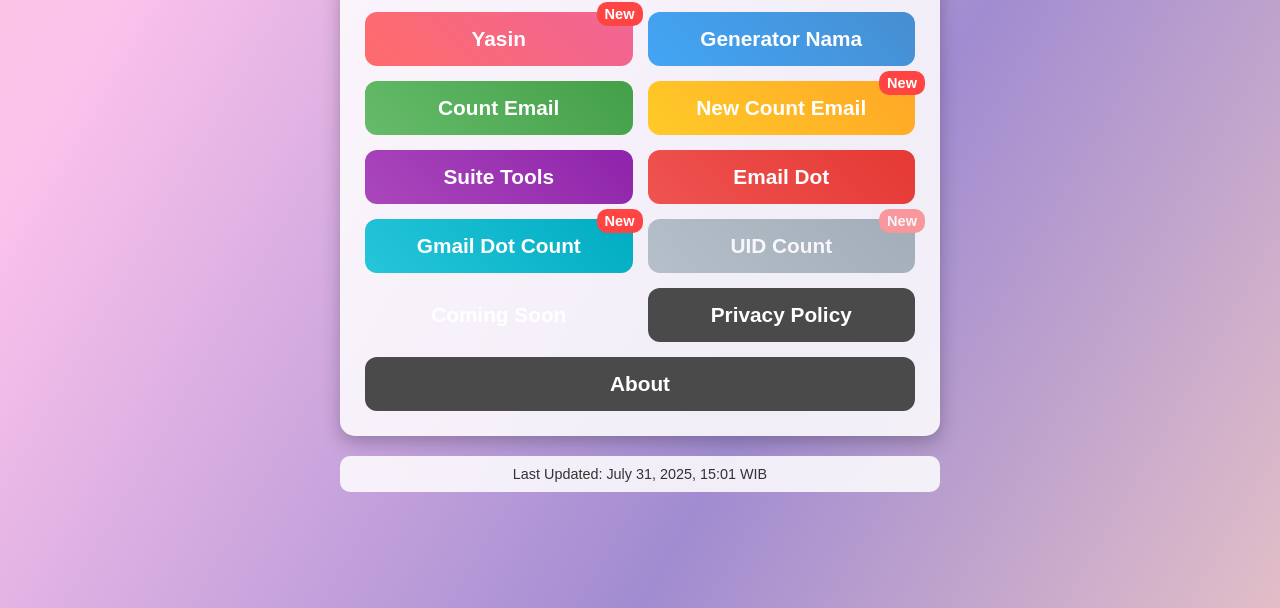
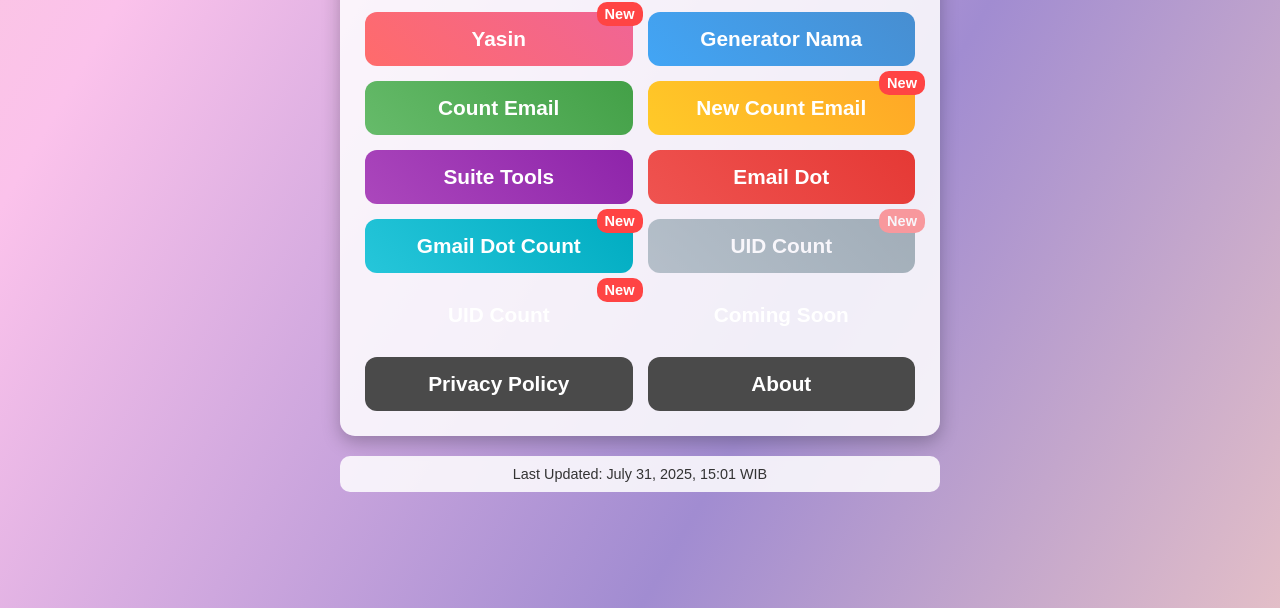
Before and after one commit to muzans/muzans.github.io, a plain HTML site: page index.html in a window 1280 px wide. Shown: the part 192-800 px from the top of the page. Drawn offline with Linux system fonts and the light colour scheme.

Commit message:
Update index.html

```diff
--- a/index.html
+++ b/index.html
@@ -141,6 +141,7 @@
             <a href="http://muzans.github.io/gmdot.html" class="menu-item">Email Dot</a>
             <a href="http://muzans.github.io/gmaildotcopy.html" class="menu-item new">Gmail Dot Count</a>
             <a href="http://muzans.github.io/uidcopy.html" class="menu-item new">UID Count</a>
+            <a href="http://muzans.github.io/con.html" class="menu-item new">UID Count</a>
             <a href="http://muzans.github.io/new_menu.html" class="menu-item">Coming Soon</a>
             <a href="http://muzans.github.io/privacy_policy.html" class="menu-item special">Privacy Policy</a>
             <a href="http://muzans.github.io" class="menu-item special">About</a>
```
